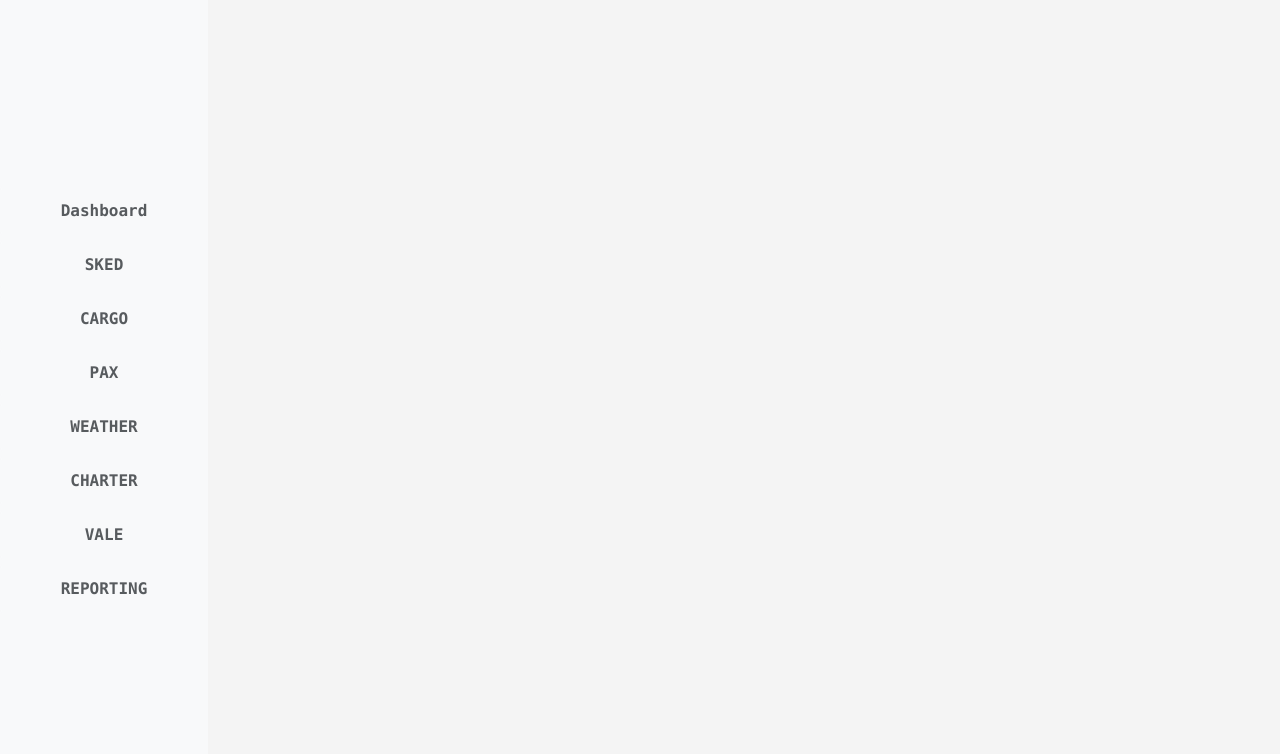
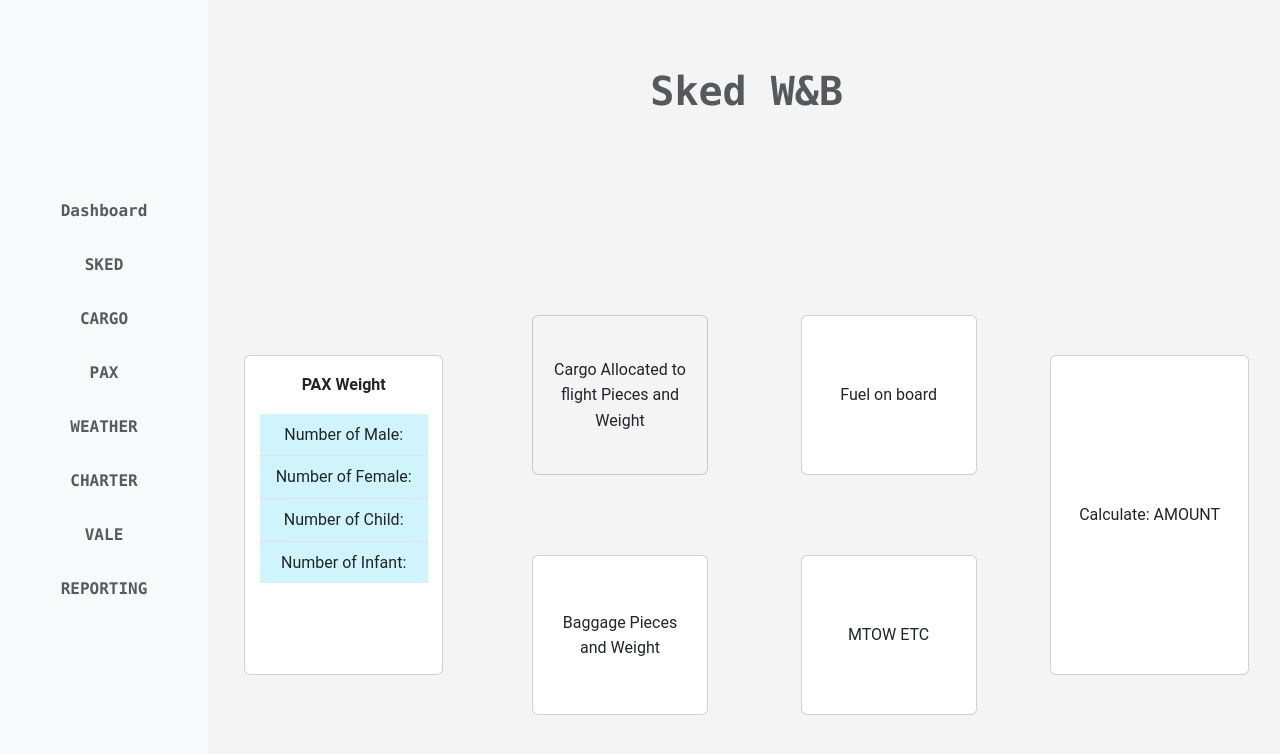
Before and after one commit to jakaria98/CABAN, a React (Vite) app in the folder client/: page /sked in a window 1280 px wide. Shown: the top 754 px of the page. Built offline with nearby package versions, Linux system fonts and the light colour scheme.

Commit message:
SKED design changed

```diff
--- a/client/src/components/cards/CardHead.jsx
+++ b/client/src/components/cards/CardHead.jsx
@@ -2,9 +2,12 @@ import { cardStyle } from './cardStyle';
 
 const CardHead = (props) => {
     return (
-        <div className="row mt-5">
+        <div className="row mt-5" style={{ paddingLeft: '3px', paddingRight: '3px' }}>
             <div className="col">
-                <div className="card bg-info-subtle m-3" style={{...cardStyle, height: props.height}}>
+                <div
+                    className="card m-3"
+                    style={{ ...cardStyle, height: props.height, backgroundColor: props.bgColor , border: props.border}}
+                >
                     {props.children}
                 </div>
             </div>
--- a/client/src/pages/Sked.jsx
+++ b/client/src/pages/Sked.jsx
@@ -1,8 +1,42 @@
+import PageTitle from '../components/PageTitle';
+import CardHead from '../components/cards/CardHead';
+import CommonCard from '../components/cards/CommonCard';
+import PAXWeight from '../components/cards/PAXWeight';
+
 const Sked = () => {
     return (
-        <div>
-            <h1>Sked</h1>
-        </div>
+        <main className="col-md-9 ms-sm-auto col-lg-10 px-md-4">
+            <PageTitle title="Sked W&B" />
+            <div className="row row-cols-md-4 d-flex align-items-center justify-content-between mt-5 text-center">
+                <PAXWeight />
+
+                <CardHead height="33rem" bgColor="#f4f4f4" border="none">
+                    <CardHead height="10rem" bgColor="#f4f4f4">
+                        <div className="card-body d-flex align-items-center justify-content-center">
+                            <p className="card-text">Cargo Allocated to flight Pieces and Weight</p>
+                        </div>
+                    </CardHead>
+                    <CardHead height="10rem">
+                        <div className="card-body d-flex align-items-center justify-content-center">
+                            <p className="card-text">Baggage Pieces and Weight</p>
+                        </div>
+                    </CardHead>
+                </CardHead>
+                <CardHead height="33rem" bgColor="#f4f4f4" border="none">
+                    <CardHead height="10rem">
+                        <div className="card-body d-flex align-items-center justify-content-center">
+                            <p className="card-text">Fuel on board</p>
+                        </div>
+                    </CardHead>
+                    <CardHead height="10rem">
+                        <div className="card-body d-flex align-items-center justify-content-center">
+                            <p className="card-text">MTOW ETC</p>
+                        </div>
+                    </CardHead>
+                </CardHead>
+                <CommonCard text="Calculate" />
+            </div>
+        </main>
     );
 };
 export default Sked;
```
